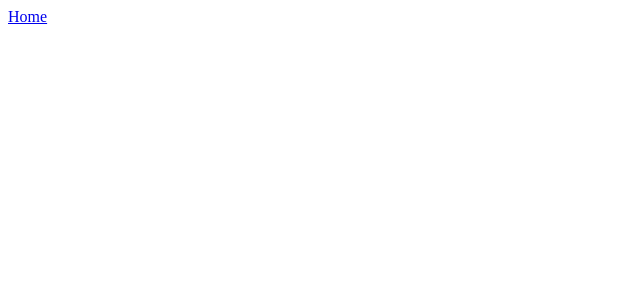
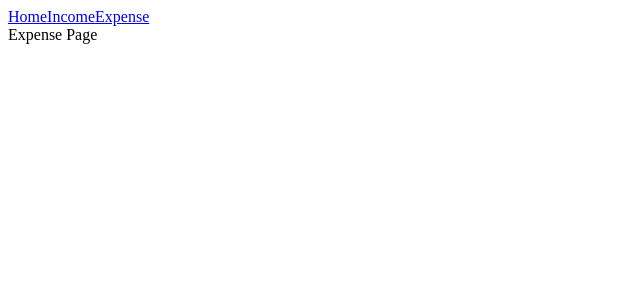
Before and after one commit to Taitai76/SpendinTracker, a React (Create React App) app: page /expense in a window 1280 px wide. Shown: the top 300 px of the page, without its empty margins (0-640 px from the left). Built offline with nearby package versions, Linux system fonts and the light colour scheme.

Commit message:
Updated Navbar

```diff
--- a/src/components/Expense.js
+++ b/src/components/Expense.js
@@ -1,7 +1,11 @@
 import React from "react";
 
 function Expense(){
-    return
+    return(
+        <div>
+            Expense Page
+        </div>
+    )
 }
 
 export default Expense;
--- a/src/components/Income.js
+++ b/src/components/Income.js
@@ -3,9 +3,9 @@ import React from "react";
 function Income(){
 
     return (
-        <form>
-
-        </form>
+        <div>
+            Income Page
+        </div>
     )
 }
 
--- a/src/components/NavBar.js
+++ b/src/components/NavBar.js
@@ -9,6 +9,18 @@ function NavBar() {
     exact>
       Home
     </NavLink>
+
+    <NavLink
+    to="/income"
+    exact>
+      Income
+    </NavLink>
+
+    <NavLink
+    to="/expense"
+    exact>
+      Expense
+    </NavLink>
   </div>
   )
 }
```
